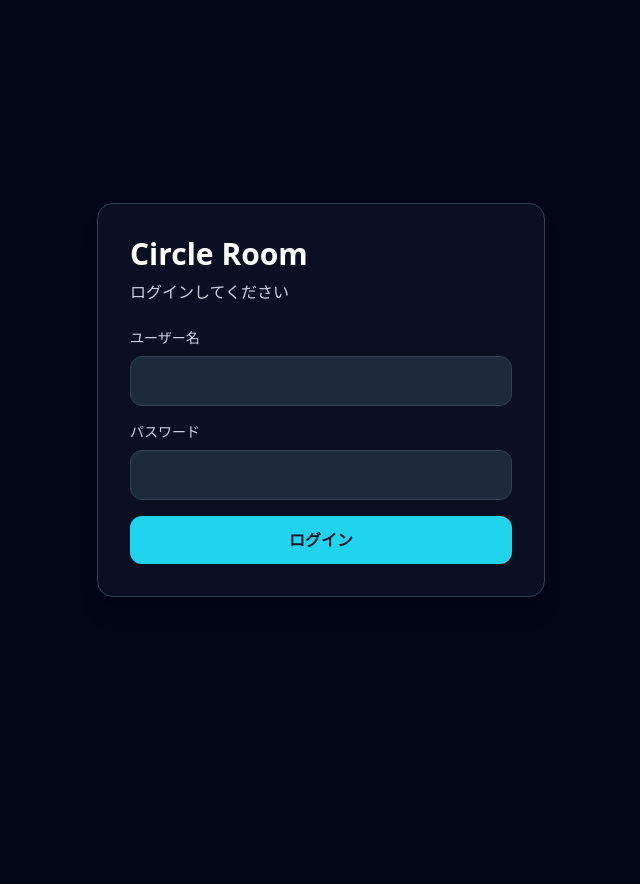
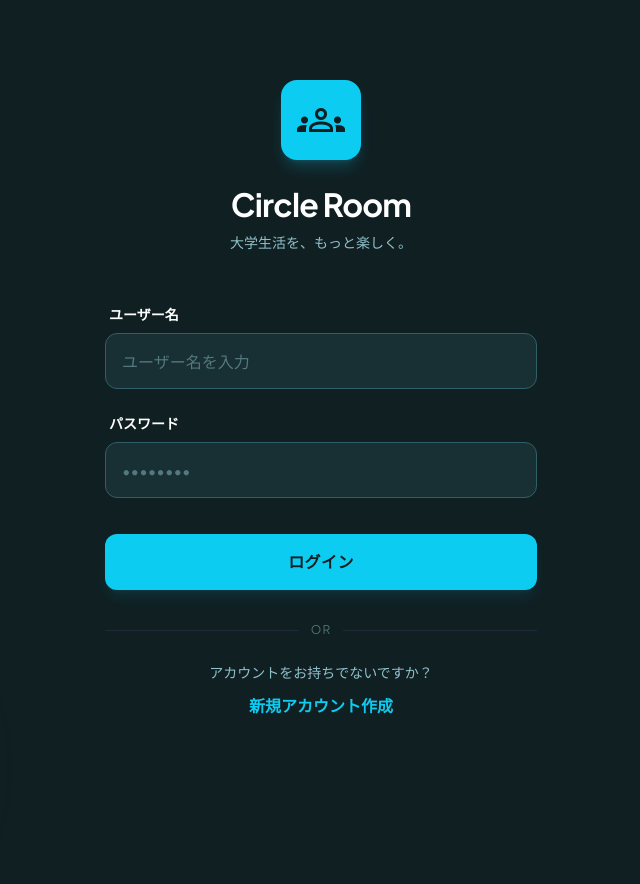
Before and after one commit to alanryota020412-pixel/okadainsta, a Django app: template templates/registration/login.html in a window 1280 px wide. Shown: the whole page, without its empty margins (319-959 px from the left). Before the commit the page ends 597 px from the top, so only its background shows below. Run offline with Django 5.2, Linux system fonts and the light colour scheme; the template is opened without the code that fills it: values that come from a table or form of the project are taken from there, others are empty; some libraries are stand-ins or nearby versions.

Commit message:
login_v1

```diff
--- a/config/urls.py
+++ b/config/urls.py
@@ -5,6 +5,7 @@ from django.urls import path, include
 
 urlpatterns = [
     path("admin/", admin.site.urls),
+    path("accounts/", include("django.contrib.auth.urls")),
 
     # namespace を確実に登録
     path("", include(("core.urls", "core"), namespace="core")),
--- a/core/urls.py
+++ b/core/urls.py
@@ -29,4 +29,7 @@ urlpatterns = [
     # ===== Notifications =====
     path("notifications/json/", views.notifications_json, name="notifications_json"),
     path("notifications/mark-read/", views.notifications_mark_read, name="notifications_mark_read"),
+
+    # ===== Auth =====
+    path("signup/", views.signup, name="signup"),
 ]
--- a/templates/registration/login.html
+++ b/templates/registration/login.html
@@ -1,36 +1,113 @@
-<!doctype html>
-<html lang="ja" class="dark">
+<!DOCTYPE html>
+<html class="dark" lang="ja">
+
 <head>
   <meta charset="utf-8" />
-  <meta name="viewport" content="width=device-width, initial-scale=1" />
-  <title>Circle Room - Login</title>
+  <meta content="width=device-width, initial-scale=1.0" name="viewport" />
+  <title>Circle Room - ログイン</title>
   <script src="https://cdn.tailwindcss.com?plugins=forms,container-queries"></script>
+  <link href="https://fonts.googleapis.com/css2?family=Plus+Jakarta+Sans:wght@400;500;600;700&display=swap"
+    rel="stylesheet" />
+  <link href="https://fonts.googleapis.com/css2?family=Material+Symbols+Outlined:wght@100..700,0..1&display=swap"
+    rel="stylesheet" />
+  <script id="tailwind-config">
+    tailwind.config = {
+      darkMode: "class",
+      theme: {
+        extend: {
+          colors: {
+            "primary": "#0dccf2",
+            "background-light": "#f5f8f8",
+            "background-dark": "#101f22",
+          },
+          fontFamily: {
+            "display": ["Plus Jakarta Sans", "sans-serif"]
+          },
+          borderRadius: { "DEFAULT": "0.25rem", "lg": "0.5rem", "xl": "0.75rem", "full": "9999px" },
+        },
+      },
+    }
+  </script>
+  <style>
+    body {
+      min-height: max(884px, 100dvh);
+    }
+  </style>
 </head>
-<body class="min-h-screen bg-slate-950 text-white flex items-center justify-center p-6">
-  <div class="w-full max-w-md rounded-2xl border border-slate-700 bg-slate-900/60 p-8 shadow-xl">
-    <h1 class="text-3xl font-bold">Circle Room</h1>
-    <p class="mt-2 text-slate-300">ログインしてください</p>
 
-    {% if form.errors %}
-      <div class="mt-4 rounded-xl bg-red-500/10 border border-red-500/30 p-3 text-sm text-red-200">
-        ユーザー名またはパスワードが違います。
+<body class="bg-background-light dark:bg-background-dark font-display antialiased">
+  <div class="relative flex h-screen w-full flex-col overflow-x-hidden">
+    <!-- Header / Logo Area -->
+    <div class="flex flex-col items-center justify-center pt-20 pb-10 px-4">
+      <div class="mb-6 flex h-20 w-20 items-center justify-center rounded-2xl bg-primary shadow-lg shadow-primary/20">
+        <span class="material-symbols-outlined text-background-dark text-5xl">groups</span>
       </div>
-    {% endif %}
+      <h1 class="text-gray-900 dark:text-white tracking-tight text-[32px] font-bold leading-tight text-center">
+        Circle Room
+      </h1>
+      <p class="mt-2 text-gray-500 dark:text-[#90c1cb] text-sm font-medium">大学生活を、もっと楽しく。</p>
+    </div>
 
-    <form method="post" class="mt-6 space-y-4">
-      {% csrf_token %}
-      <div>
-        <label class="block text-sm text-slate-300 mb-2">ユーザー名</label>
-        <input name="username" class="w-full rounded-xl bg-slate-800 border border-slate-700 px-4 py-3" required>
+    <!-- Login Form Section -->
+    <div class="flex flex-col w-full max-w-[480px] mx-auto px-6">
+      {% if form.errors %}
+      <div class="mb-4 rounded-xl bg-red-500/10 border border-red-500/30 p-4 text-sm text-red-400">
+        ユーザー名またはパスワードが正しくありません。
       </div>
-      <div>
-        <label class="block text-sm text-slate-300 mb-2">パスワード</label>
-        <input name="password" type="password" class="w-full rounded-xl bg-slate-800 border border-slate-700 px-4 py-3" required>
+      {% endif %}
+
+      <form method="post" action="{% url 'login' %}">
+        {% csrf_token %}
+        <!-- Username Field -->
+        <div class="flex flex-col gap-1.5 py-3">
+          <label class="flex flex-col w-full">
+            <p class="text-gray-700 dark:text-white text-sm font-semibold leading-normal pb-2 px-1">ユーザー名</p>
+            <input name="username"
+              class="form-input flex w-full rounded-xl text-gray-900 dark:text-white focus:outline-0 focus:ring-2 focus:ring-primary/50 border border-gray-300 dark:border-[#315f68] bg-white dark:bg-[#182f34] focus:border-primary h-14 placeholder:text-gray-400 dark:placeholder:text-[#90c1cb]/50 px-4 text-base font-normal transition-all"
+              placeholder="ユーザー名を入力" type="text" required>
+          </label>
+        </div>
+        <!-- Password Field -->
+        <div class="flex flex-col gap-1.5 py-3">
+          <label class="flex flex-col w-full">
+            <div class="flex justify-between items-center pb-2 px-1">
+              <p class="text-gray-700 dark:text-white text-sm font-semibold leading-normal">パスワード</p>
+            </div>
+            <div class="relative flex w-full items-stretch">
+              <input name="password"
+                class="form-input flex w-full rounded-xl text-gray-900 dark:text-white focus:outline-0 focus:ring-2 focus:ring-primary/50 border border-gray-300 dark:border-[#315f68] bg-white dark:bg-[#182f34] focus:border-primary h-14 placeholder:text-gray-400 dark:placeholder:text-[#90c1cb]/50 px-4 pr-12 text-base font-normal transition-all"
+                placeholder="••••••••" type="password" required>
+            </div>
+          </label>
+        </div>
+        <!-- Login Button -->
+        <div class="pt-6 pb-4">
+          <button type="submit"
+            class="flex w-full cursor-pointer items-center justify-center overflow-hidden rounded-xl h-14 px-5 bg-primary text-background-dark text-base font-bold leading-normal tracking-wide shadow-lg shadow-primary/10 active:scale-[0.98] transition-transform">
+            <span class="truncate">ログイン</span>
+          </button>
+        </div>
+      </form>
+
+      <div class="flex items-center py-4">
+        <div class="flex-grow border-t border-gray-200 dark:border-gray-800"></div>
+        <span class="px-3 text-xs text-gray-400 dark:text-[#90c1cb]/50 uppercase tracking-widest">or</span>
+        <div class="flex-grow border-t border-gray-200 dark:border-gray-800"></div>
       </div>
-      <button class="w-full rounded-xl bg-cyan-400 text-slate-900 font-bold py-3">
-        ログイン
-      </button>
-    </form>
+
+      <div class="flex flex-col items-center gap-2 pt-2">
+        <p class="text-gray-500 dark:text-[#90c1cb] text-sm font-normal">アカウントをお持ちでないですか？</p>
+        <a href="{% url 'core:signup' %}" class="text-primary text-base font-bold hover:underline py-1">
+          新規アカウント作成
+        </a>
+      </div>
+    </div>
+
+    <!-- Background Decoration -->
+    <div class="fixed -bottom-24 -left-24 h-64 w-64 rounded-full bg-primary/10 blur-[100px] pointer-events-none"></div>
+    <div class="fixed -top-24 -right-24 h-64 w-64 rounded-full bg-primary/5 blur-[80px] pointer-events-none"></div>
+    <div class="h-10"></div>
   </div>
 </body>
+
 </html>
```
Also changed, not shown: core/views.py (+14 -0 lines), tech_spec.md (added, +74 -0 lines), templates/core/parts/header.html (+16 -6 lines), templates/core/parts/tab_profile.html (+27 -6 lines), templates/registration/signup.html (added, +116 -0 lines).
